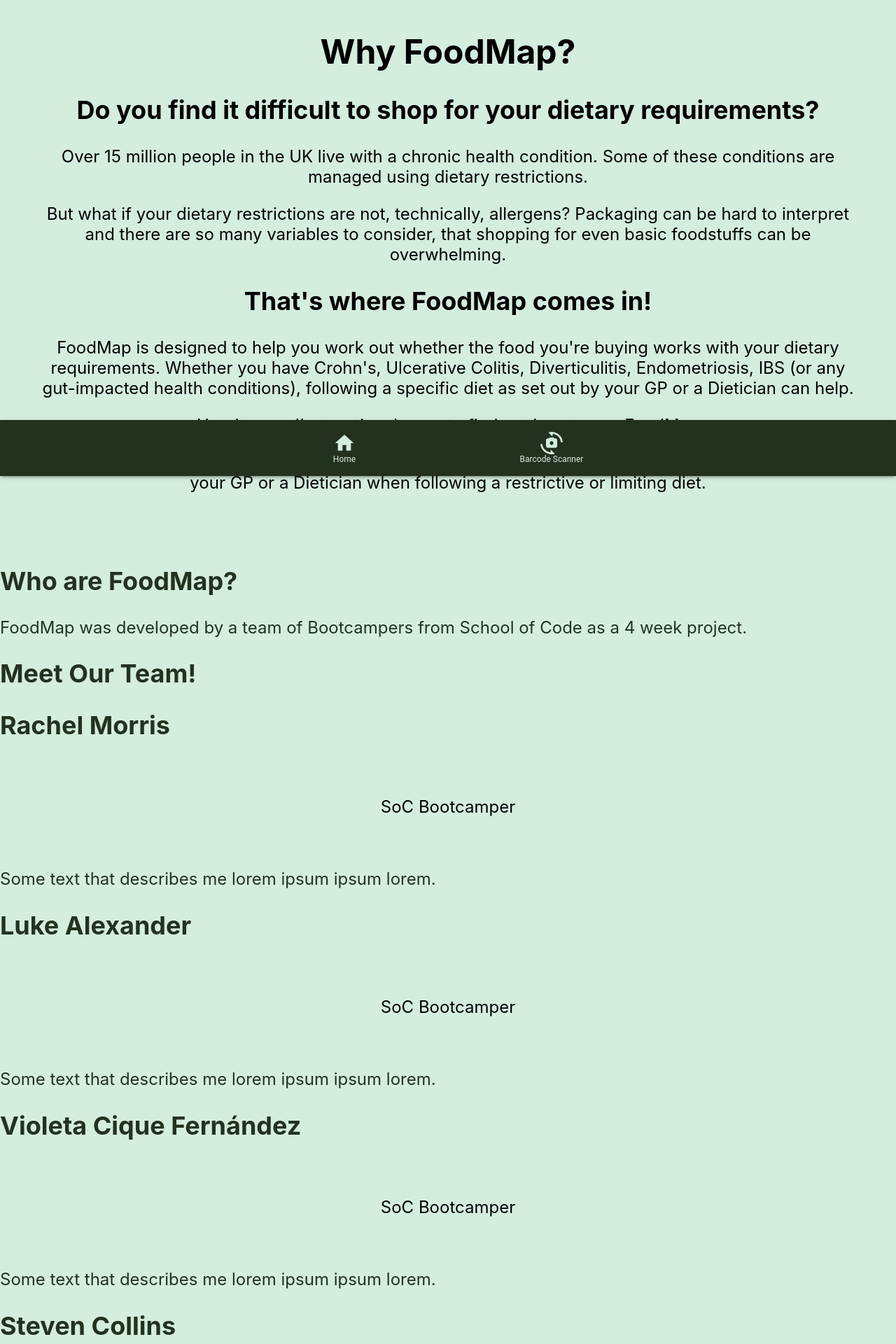
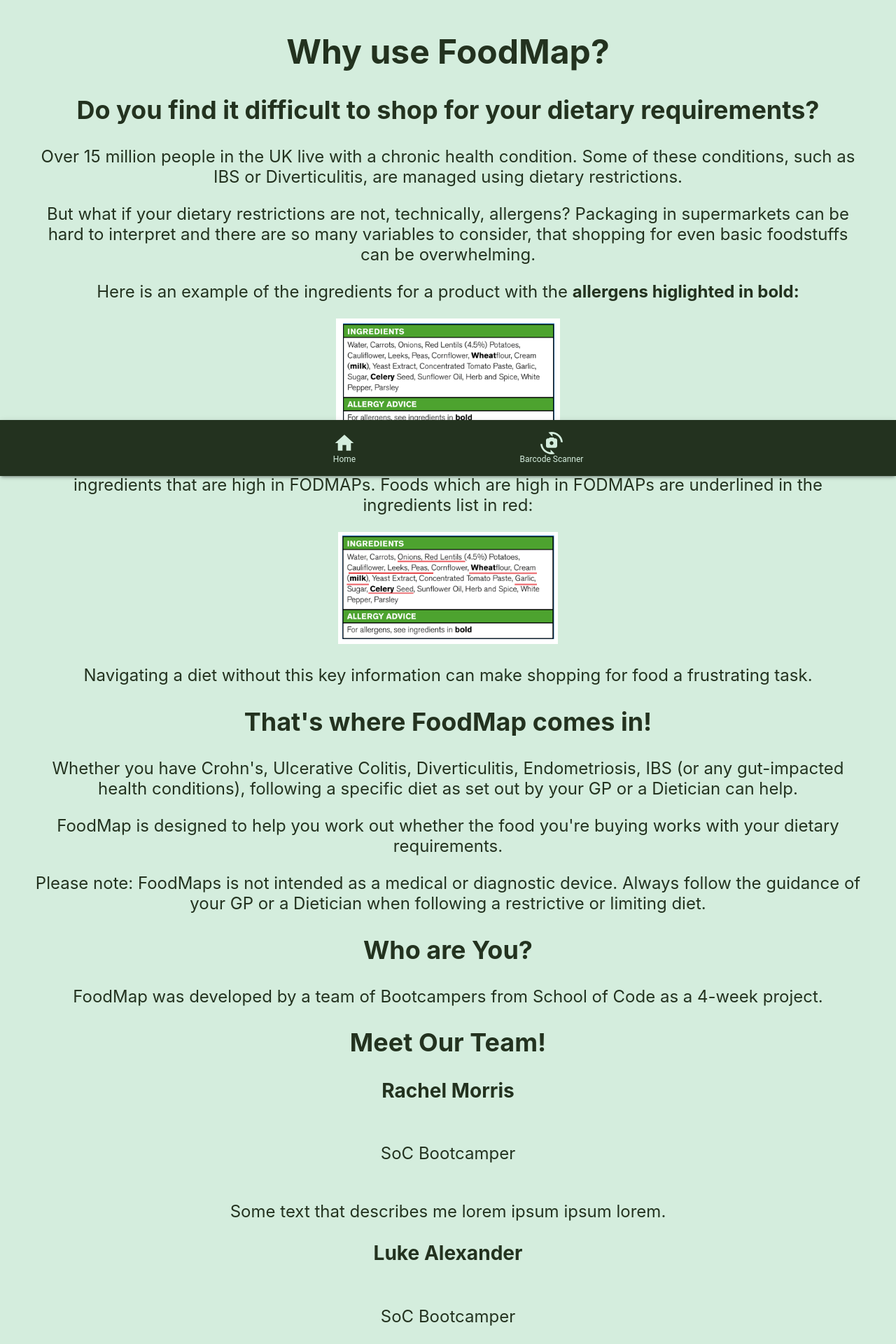
Before and after one commit to SchoolOfCode/bc13_final-project_front-end-6-weddings-a-seamonkey, a React (Create React App) app: page /about in a window 1280 px wide. Shown: the part 120-2040 px from the top of the page at 70% size. Built offline with nearby package versions, Linux system fonts and the light colour scheme; no server answers.

Commit message:
updating css to improve alignment and font colour

```diff
--- a/src/Components/About/about.css
+++ b/src/Components/About/about.css
@@ -1,34 +1,9 @@
-* {
-    --background-color: #D4EDDD;
-    --font-color: #23321F;
-    --content-color: #F0FFFF; /* @100% */
-    --menu-bar: #23321F;
-    --toggle: #00A878
-  }
-
   .about-section {
     padding: 50px;
     text-align: center;
-    background-color: #D4EDDD;
-    color: black;
+    background-color: var(--background-color);
   }
 
   .heading {
-    color: grey;
+    color: var(--font-color);
   }
-
-  .button {
-    border: none;
-    outline: 0;
-    display: inline-block;
-    padding: 8px;
-    color: white;
-    background-color: #000;
-    text-align: center;
-    cursor: pointer;
-    width: 100%;
-  }
-
-  .button:hover {
-    background-color: #555;
-  }
--- a/src/Components/About/index.js
+++ b/src/Components/About/index.js
@@ -1,60 +1,68 @@
 import "./about.css";
+import ingredients from '../../Images/ingredients.png';
+import ingredientsRed from '../../Images/ingredients-red.png';
 
 export default function About() {
     return (
-<div>
 <div className="about-section">
-        <h1>Why FoodMap?</h1>
+
+        <h1>Why use FoodMap?</h1>
 
         <h2>Do you find it difficult to shop for your dietary requirements?</h2>
 
-        <p>Over 15 million people in the UK live with a chronic health condition. Some of these conditions are managed using dietary restrictions.</p>
+        <p>Over 15 million people in the UK live with a chronic health condition. Some of these conditions, such as IBS or Diverticulitis, are managed using dietary restrictions.</p>
 
-        <p>But what if your dietary restrictions are not, technically, allergens? Packaging can be hard to interpret and there are so many variables to consider, that shopping for even basic foodstuffs can be overwhelming.</p>
+        <p>But what if your dietary restrictions are not, technically, allergens? Packaging in supermarkets can be hard to interpret and there are so many variables to consider, that shopping for even basic foodstuffs can be overwhelming.</p>
+
+        <p>Here is an example of the ingredients for a product with the <strong>allergens higlighted in bold:</strong></p>
+
+        <img src={ingredients} alt="ingredients" className="ingredients"></img>
+
+        <p>What if, for example, you have been advised to follow the low FODMAP diet? You may be asked to avoid ingredients that are high in FODMAPs. Foods which are high in FODMAPs are underlined in the ingredients list in red:</p>
+
+        <img src={ingredientsRed} alt="ingredients with red underline" className="ingredients-red"></img>
+
+        <p>Navigating a diet without this key information can make shopping for food a frustrating task.</p>
 
         <h2>That's where FoodMap comes in!</h2>
 
-        <p>FoodMap is designed to help you work out whether the food you're buying works with your dietary requirements. Whether you have Crohn's, Ulcerative Colitis, Diverticulitis, Endometriosis, IBS (or any gut-impacted health conditions), following a specific diet as set out by your GP or a Dietician can help.</p>
+        <p>Whether you have Crohn's, Ulcerative Colitis, Diverticulitis, Endometriosis, IBS (or any gut-impacted health conditions), following a specific diet as set out by your GP or a Dietician can help.</p>
 
-        <p>Head to our 'Instructions' page to find out how to use FoodMap</p>
+        <p>FoodMap is designed to help you work out whether the food you're buying works with your dietary requirements.</p>
 
         <p>Please note: FoodMaps is not intended as a medical or diagnostic device. Always follow the guidance of your GP or a Dietician when following a restrictive or limiting diet.</p>
 
-    </div>
-
-        <div>
-            <h2>Who are FoodMap?</h2>
-                <p>FoodMap was developed by a team of Bootcampers from School of Code as a 4 week project.</p>
-        </div>
+            <h2>Who are You?</h2>
+                <p>FoodMap was developed by a team of Bootcampers from School of Code as a 4-week project.</p>
 
         <h2>Meet Our Team!</h2>
 
-            <h2>Rachel Morris</h2>
+            <h3>Rachel Morris</h3>
             <p className="heading">SoC Bootcamper</p>
             <p>Some text that describes me lorem ipsum ipsum lorem.</p>
 
 
-            <h2>Luke Alexander</h2>
+            <h3>Luke Alexander</h3>
             <p className="heading">SoC Bootcamper</p>
             <p>Some text that describes me lorem ipsum ipsum lorem.</p>
 
 
-                <h2>Violeta Cique Fernández</h2>
+            <h3>Violeta Cique Fernández</h3>
             <p className="heading">SoC Bootcamper</p>
             <p>Some text that describes me lorem ipsum ipsum lorem.</p>
 
 
-                    <h2>Steven Collins</h2>
+            <h3>Steven Collins</h3>
             <p className="heading">SoC Bootcamper</p>
             <p>Some text that describes me lorem ipsum ipsum lorem.</p>
 
 
-                        <h2>Daniel B</h2>
+            <h3>Daniel B</h3>
             <p className="heading">SoC Bootcamper</p>
             <p>Some text that describes me lorem ipsum ipsum lorem.</p>
 
 
-                            <h2>Martha Bennett</h2>
+            <h3>Martha Bennett</h3>
             <p className="heading">SoC Bootcamper</p>
             <p>Some text that describes me lorem ipsum ipsum lorem.</p>
 
--- a/src/Components/Instructions/index.js
+++ b/src/Components/Instructions/index.js
@@ -7,82 +7,33 @@ import sadFace from '../../Images/sad.gif';
 
 function Instructions() {
 	return (
-		<div>
+		<div className="instructions">
 
-			<div>
 			<h1 className="heading">How to use FoodMap</h1>
-			</div>
 
-				<div>
-				<h2 className="subheading">What does the app do?</h2>
-				<p>This app is designed to help you navigate complex dietary requirements in a supermarket setting.</p>
-				</div>
+			<h2 className="subheading">What does the app do?</h2>
+			<p className="paragraph">This app is designed to help you navigate complex dietary requirements in a supermarket setting.</p>
 
-					<div>
-					<h2>How do I use it?</h2>
-					<p>1. You can either type the name of the product or the barcode number into the search bar:</p>
-					</div>
+			<h2 className="subheading">How do I use it?</h2>
+			<p className="paragraph">1. You can either type the name of the product or the barcode number into the search bar:</p>
+			<img src={searchBar} alt="search bar" className="search-bar"></img>
+			<p className="paragraph">2. Select your dietary requirements:</p>
+			<img src={dietaryRequirements} alt="dietary requirements" className="dietary-requirements"></img>
+			<p className="paragraph">3. Click the 'Can I Eat This?' button</p>
 
-						<div>
-						<img src={searchBar} alt="search bar"></img>
-						</div>
+			<h2 className="subheading">Or, you can use the Barcode Scanner to scan the barcode of each product:</h2>
+			<p className="paragraph">1. Select your dietary requirements:</p>
+			<img src={dietaryRequirements} alt="dietary requirements" className="dietary-requirements"></img>
+			<p className="paragraph">2. Click on the Barcode Scanner icon at the bottom of your screen</p>
+			<img src={barcodeScanner} alt="barcode scanner" className="barcode-scanner"></img>
+			<p className="paragraph">3. Use the Barcode Scanner thus*:</p>
 
-							<div>
-							<p>2. Select your dietary requirements:</p>
-							</div>
-
-								<div>
-								<img src={dietaryRequirements} alt="dietary requirements"></img>
-								</div>
-
-									<div>
-									<p>3. Click the 'Can I Eat This?' button</p>
-									</div>
-
-										<div>
-										<h2>Or, you can use the Barcode Scanner to scan the barcode of each product:</h2>
-										</div>
-
-											<div>
-											<p>1. Select your dietary requirements:</p>
-											</div>
-
-												<div>
-												<img src={dietaryRequirements} alt="dietary requirements"></img>
-												</div>
-
-													<div>
-													<p>2. Click on the Barcode Scanner icon at the bottom of your screen</p>
-													</div>
-
-														<div>
-														<img src={barcodeScanner} alt="barcode scanner"></img>
-														</div>
-
-															<div>
-															<p>3. Use the Barcode Scanner thus*:</p>
-															</div>
-
-																<div>
-																<h2>Results:</h2>
-																</div>
-
-																	<div>
-																	<p>If you can eat this product, a happy face will appear:</p>
-																	</div>
-
-																		<div>
-																		<img src={happyFace} alt="happy face"></img>
-																		</div>
-
-																			<div>
-																			<p>If you can't eat this product, a sad face will appear:</p>
-																			</div>
-
-																				<div>
-																				<img src={sadFace} alt="sad face"></img>
-																				</div>
-
+			<h2 className="subheading">Results:</h2>
+			<p className="paragraph">If you can eat this product, a happy face will appear:</p>
+			<img src={happyFace} alt="happy face" className="happy-face"></img>
+			<p className="paragraph">If you can't eat this product, a sad face will appear:</p>
+			<img src={sadFace} alt="sad face" className="sad-face"></img>
+			<p className="paragraph">Happy shopping!</p>
 		</div>
 	);
 }
--- a/src/Components/Instructions/instructions.css
+++ b/src/Components/Instructions/instructions.css
@@ -1,18 +1,56 @@
-* {
-    --background-color: #D4EDDD;
-    --font-color: #23321F;
-    --content-color: #F0FFFF; /* @100% */
-    --menu-bar: #23321F;
-    --toggle: #00A878
+  .instructions {
+    display:flex;
+    flex-direction: column;
+    align-items: center;
+    justify-content: center;
+    color: var(--font-color);
+    background-color: var(--background-color);
   }
 
   .heading {
-    padding: 50px;
+    padding: 30px;
     text-align: center;
     background-color: #D4EDDD;
-    color: black;
   }
 
   .subheading {
-    color: grey;
+    text-align: center;
+    background-color: #D4EDDD;
   }
+
+  .paragraph {
+    text-align: center;
+    background-color: #D4EDDD;
+  }
+
+  .search-bar {
+    width: 50%;
+  }
+
+  .dietary-requirements {
+    width: 50%;
+    display: flex;
+    flex-direction: column;
+    align-items: center;
+  }
+
+  .barcode-scanner {
+    width: 50%;
+    display: flex;
+    flex-direction: column;
+    align-items: center;
+  }
+
+  .happy-face {
+    width: 50%;
+    display: flex;
+    flex-direction: column;
+    align-items: center;
+  }
+
+  .sad-face {
+    width: 50%;
+    display: flex;
+    flex-direction: column;
+    align-items: center;
+  }
```
Also changed, not shown: src/Images/ingredients-red.png (added), src/Images/ingredients.png (added). Lines whose indentation alone changed are shown as unchanged.
